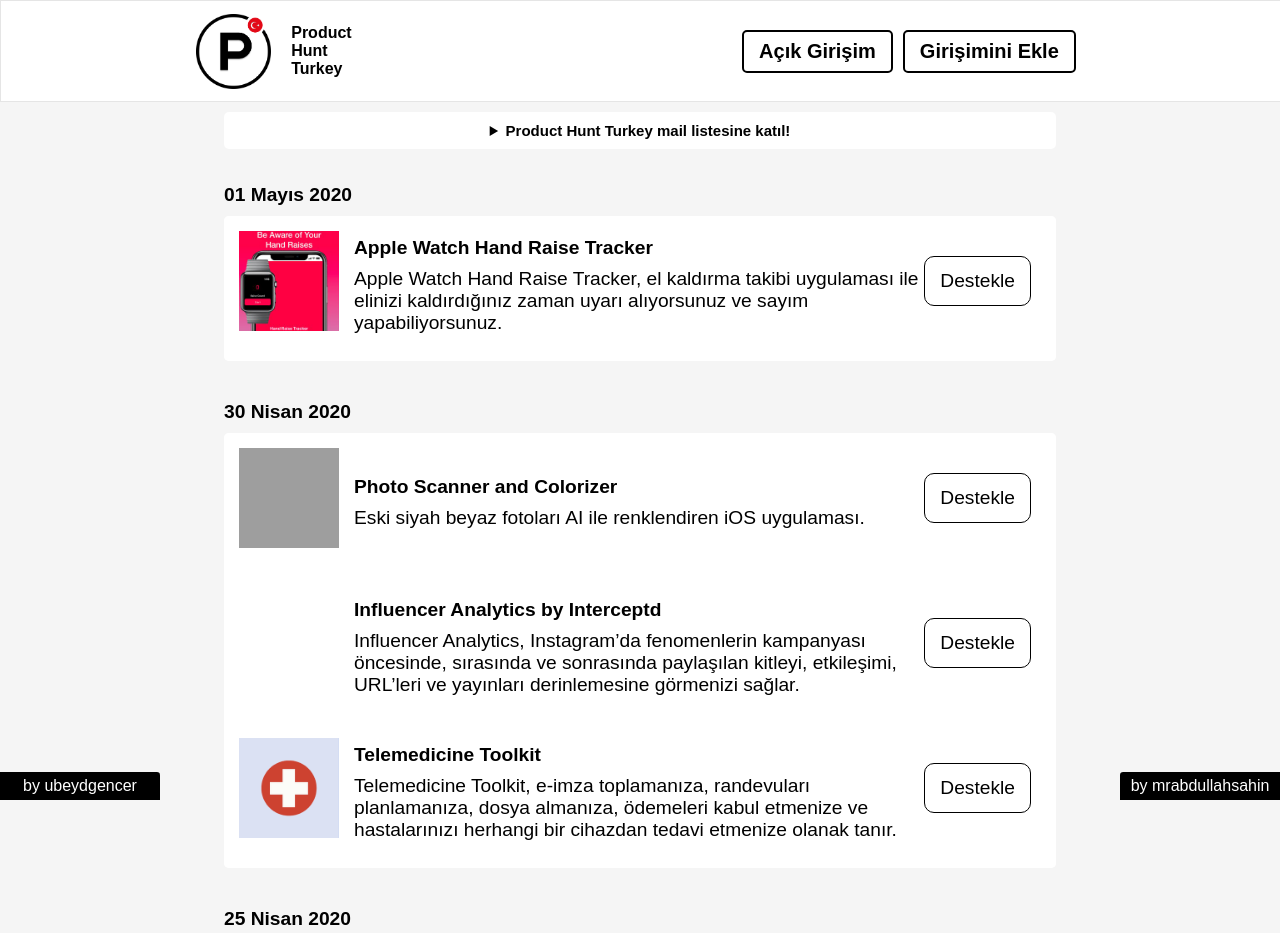
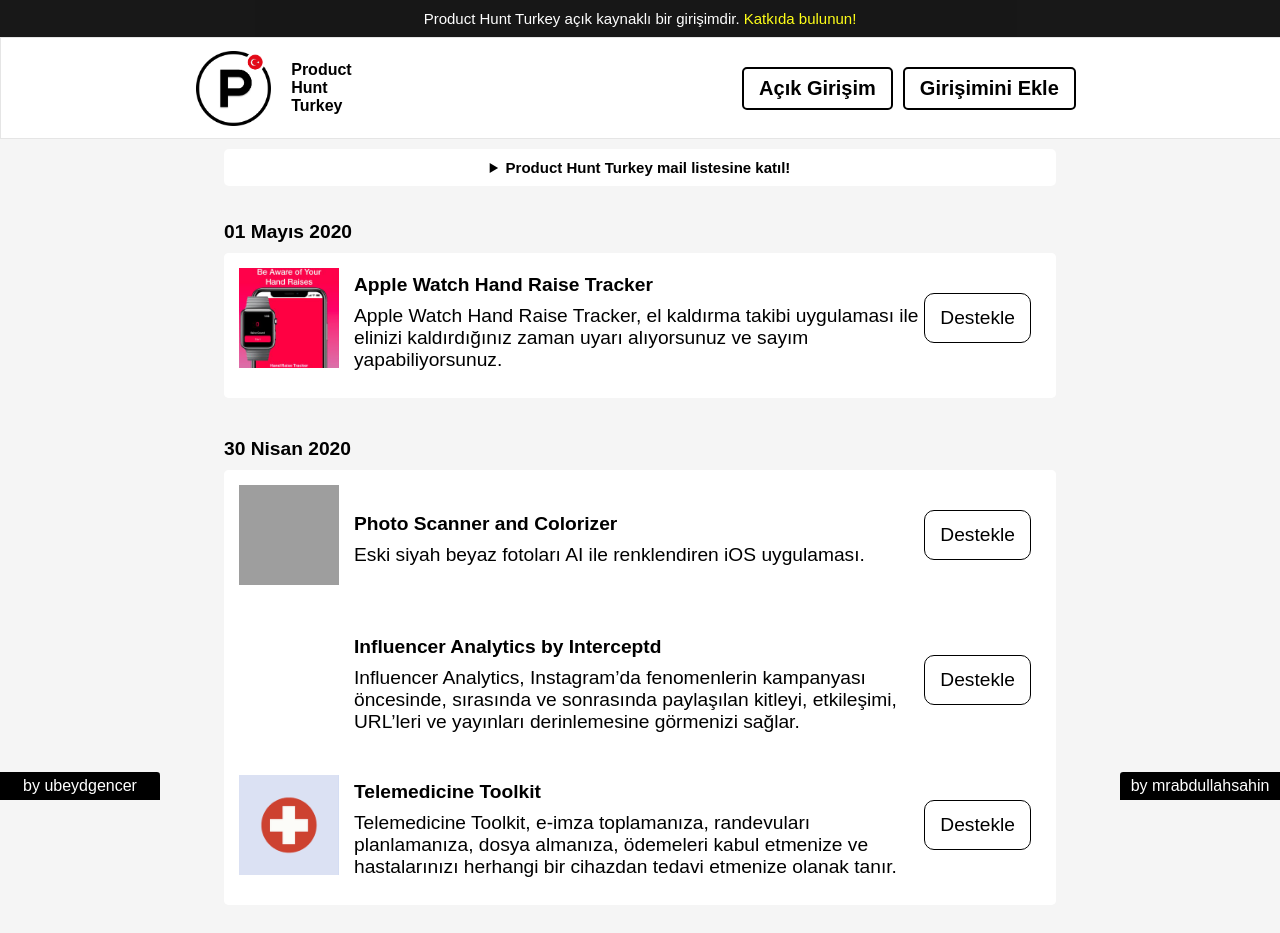
Before and after one commit to ProductHuntTurkey/producthuntturkey, a Gatsby site: page / in a window 1280 px wide. Shown: the top 933 px of the page. Built offline with nearby package versions, Linux system fonts and the light colour scheme; Gatsby itself is replaced by a stand-in of ours; grey boxes are pictures that could not be loaded.

Commit message:
component yolları düzeltildi ve OpenSource componenti yapıldı

```diff
--- /dev/null
+++ b/src/components/OpenSource.js
@@ -0,0 +1,15 @@
+import React from 'react'
+
+import "../styles/opensource.css"
+
+function OpenSource(){
+    return(
+        <div className="OpenSourceContainer">
+            <section className="OpenSourceContent">
+                Product Hunt Turkey açık kaynaklı bir girişimdir.<a className="OpenSourceLink" href="https://github.com/ProductHuntTurkey/producthuntturkey.github.io" target="_blank" rel="noopener noreferrer"><span> </span>Katkıda bulunun!</a>
+            </section>
+        </div>
+    );
+}
+
+export default OpenSource;
--- a/src/components/Products.js
+++ b/src/components/Products.js
@@ -2,7 +2,7 @@
 
 import data from "../data/data.json"
 import "../styles/products.css"
-import Pictures from "./pictures"
+import Pictures from "./Pictures"
 
 const Products = () => (
     <div className="ProductSection">
--- a/src/components/layout.js
+++ b/src/components/layout.js
@@ -10,9 +10,10 @@
 import { useStaticQuery, graphql } from "gatsby"
 
 import Header from "./header"
-import DeveloperInfo from "./developerinfo"
-import DeveloperInfo2 from "./developerinfo2"
-import Newsletter from "./newsletter"
+import DeveloperInfo from "./DeveloperInfo"
+import DeveloperInfo2 from "./DeveloperInfo2"
+import Newsletter from "./Newsletter"
+import OpenSource from "./OpenSource"
 
 import "../styles/layout.css"
 
@@ -29,6 +30,7 @@
 
   return (
     <>
+      <OpenSource/>
       <Header siteTitle={data.site.siteMetadata.title} />
       <Newsletter/>
       <div>
--- /dev/null
+++ b/src/styles/opensource.css
@@ -0,0 +1,32 @@
+.OpenSourceContainer{
+    display: flex;
+    justify-content: center;
+    text-align: center;
+    background-color: black;
+    opacity: 0.9;
+}
+
+.OpenSourceContent{
+    position: static;
+    color: white;
+    font-size: 15px;
+    margin: 10px;
+}
+
+.OpenSourceLink{
+    text-decoration: none;
+    opacity: 1;
+    color: yellow;
+}
+
+.OpenSourceLink:hover{
+    color: black;
+    background-color: yellow;
+    transition: 0.5s all;
+}
+
+@media (max-width: 900px) {
+    .OpenSourceContent{
+        font-size: 10px;
+    }
+}
```
Also changed, not shown: 1 other file.
